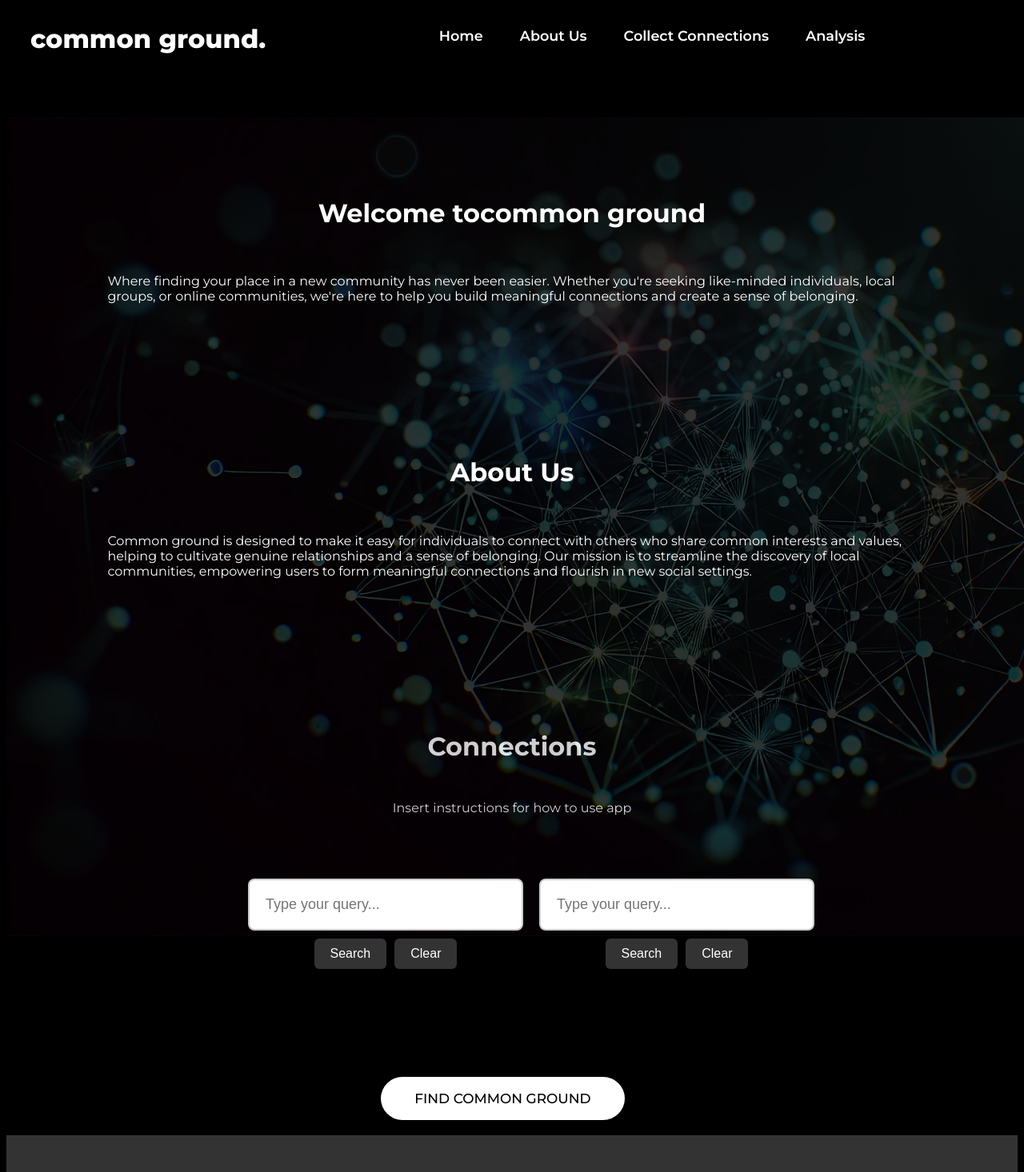
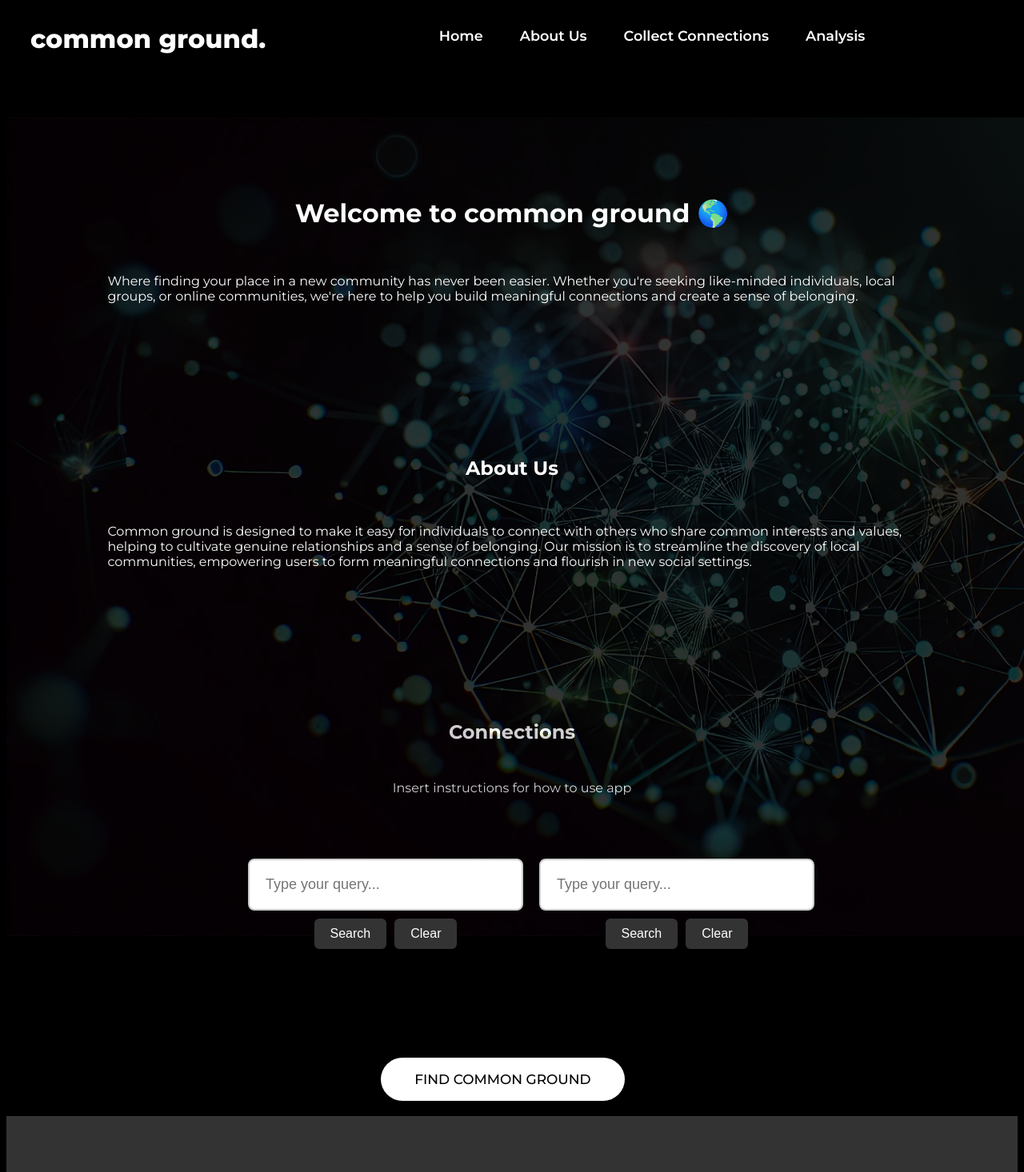
Before and after one commit to WilliamRChiu/Connections-Search, a React (Vite) app in the folder HTN/Frontend/: page / in a window 1280 px wide. Shown: the top 1466 px of the page at 80% size. Built offline with nearby package versions, Linux system fonts and the light colour scheme.

Commit message:
formatting

```diff
--- a/HTN/Frontend/src/App.jsx
+++ b/HTN/Frontend/src/App.jsx
@@ -1,44 +1,49 @@
-import { useState } from 'react'
-import Card from './Components/Card'
-import Navbar from './Components/Navbar'
-import About from './Components/About'
-import UserLookup from './Components/UserLookup'
-import Footer from './Components/Footer'
-import AboutImage from './Components/AboutImage'
-import Welcome from './Components/Welcome'
-import Connections from './Components/Connections'
-import Background1 from './Components/Background1'
-import Groq from './Components/Groq'
-import './App.css'
+import React from 'react';
+import Card from './Components/Card';
+import Navbar from './Components/Navbar';
+import About from './Components/About';
+import UserLookup from './Components/UserLookup';
+import Footer from './Components/Footer';
+import AboutImage from './Components/AboutImage';
+import Welcome from './Components/Welcome';
+import Connections from './Components/Connections';
+import Background1 from './Components/Background1';
+import Groq from './Components/Groq';
+import './App.css';
 
 function App() {
-
   return (
     <div>
-      <Navbar/>
-      <br/>
-      <br/>
-      <br/>
-      <Background1/>
-      <Welcome/>
-      <br/>
-      <br/>
-      <br/>
-      <br/>
-      <About/>
-      <br/>
-      <Connections/>
-
-      <UserLookup/>
-      <br/>
-      <Groq/>
-      <br/>
-
-
-      <Footer/>
-
+      <Navbar />
+      <br />
+      <br />
+      <br />
+      <section id="Home">
+        <Background1 />
+      </section>
+        <Welcome />
+      <br />
+      <br />
+      <br />
+      <br />
+      <section id="About">
+        <About />
+      </section>
+      <br />
+      <section id="Collect">
+        <Connections />
+      </section>
+      <section id="userlookup">
+        <UserLookup />
+      </section>
+      <br />
+      <section id="groq">
+        <Groq />
+      </section>
+      <br />
+      <Footer />
     </div>
-  )
+  );
 }
 
-export default App
+export default App;
--- a/HTN/Frontend/src/Components/Navbar.jsx
+++ b/HTN/Frontend/src/Components/Navbar.jsx
@@ -10,10 +10,10 @@ function Navbar(){
             <div className="navContainer">
             <nav className="Navbar">
                 <ul className="navElements">
-                    <li><a href="#">Home</a></li>
-                    <li><a href="">About Us</a></li>
-                    <li><a href="">Collect Connections</a></li>
-                    <li><a href="">Analysis</a></li>
+                    <li><a href="#Home">Home</a></li>
+                    <li><a href="#About">About Us</a></li>
+                    <li><a href="#Collect">Collect Connections</a></li>
+                    <li><a href="#groq">Analysis</a></li>
                 </ul>
             </nav>
             </div>
--- a/HTN/Frontend/src/Components/Welcome.jsx
+++ b/HTN/Frontend/src/Components/Welcome.jsx
@@ -3,7 +3,7 @@ import React from "react";
 function Welcome(){
     return(
         <div className="WelcomeContainer">
-            <h1>Welcome to <b>common ground</b></h1>
+            <h1>Welcome to common ground 🌎</h1>
             <p>Where finding your place in a new community has never been easier. Whether you're seeking like-minded individuals, local groups, or online communities, we're here to help you build meaningful connections and create a sense of belonging.</p>
         </div>
     )
```
